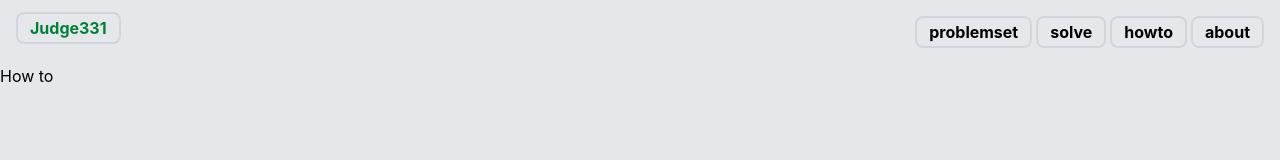
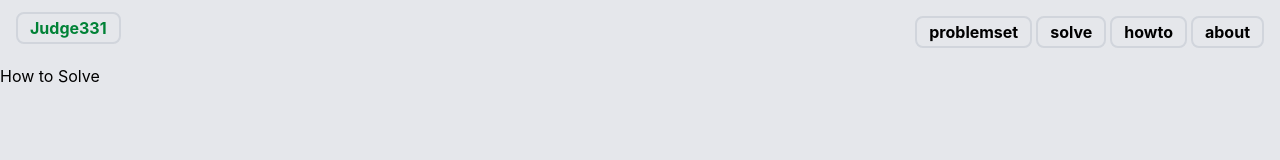
Before and after one commit to NahinM/Judge331, a React (Vite) app: page /#/howto in a window 1280 px wide. Shown: the top 160 px of the page. Built offline with nearby package versions, Linux system fonts and the light colour scheme.

Commit message:
add pages to route

```diff
--- /dev/null
+++ b/src/pages/about/about.tsx
@@ -0,0 +1,7 @@
+export default function About() {
+    return (
+        <div>
+            <h1>About</h1>
+        </div>
+    );
+}
--- /dev/null
+++ b/src/pages/howto/how-to.tsx
@@ -0,0 +1,7 @@
+export default function HowTo() {
+    return (
+        <div>
+            <h1>How to Solve</h1>
+        </div>
+    );
+}
--- /dev/null
+++ b/src/pages/solve/solve.tsx
@@ -0,0 +1,7 @@
+export default function Solve() {
+    return (
+        <div>
+            <h1>Solve</h1>
+        </div>
+    );
+}
--- a/src/router.tsx
+++ b/src/router.tsx
@@ -2,6 +2,8 @@ import App from "./App.tsx";
 import { createHashRouter } from "react-router-dom"
 import Solve from "./pages/solve/solve.tsx";
 import AllProblems from "./pages/problemset/problemset.tsx";
+import HowTo from "./pages/howto/how-to.tsx";
+import About from "./pages/about/about.tsx";
 
 export const router = createHashRouter([
   {
@@ -18,11 +20,11 @@ export const router = createHashRouter([
       },
       {
         path: "/howto",
-        element: <div>How to</div>
+        element: <HowTo />
       },
       {
         path: "/about",
-        element: <div>About</div>
+        element: <About />
       }
     ]
   }
```
